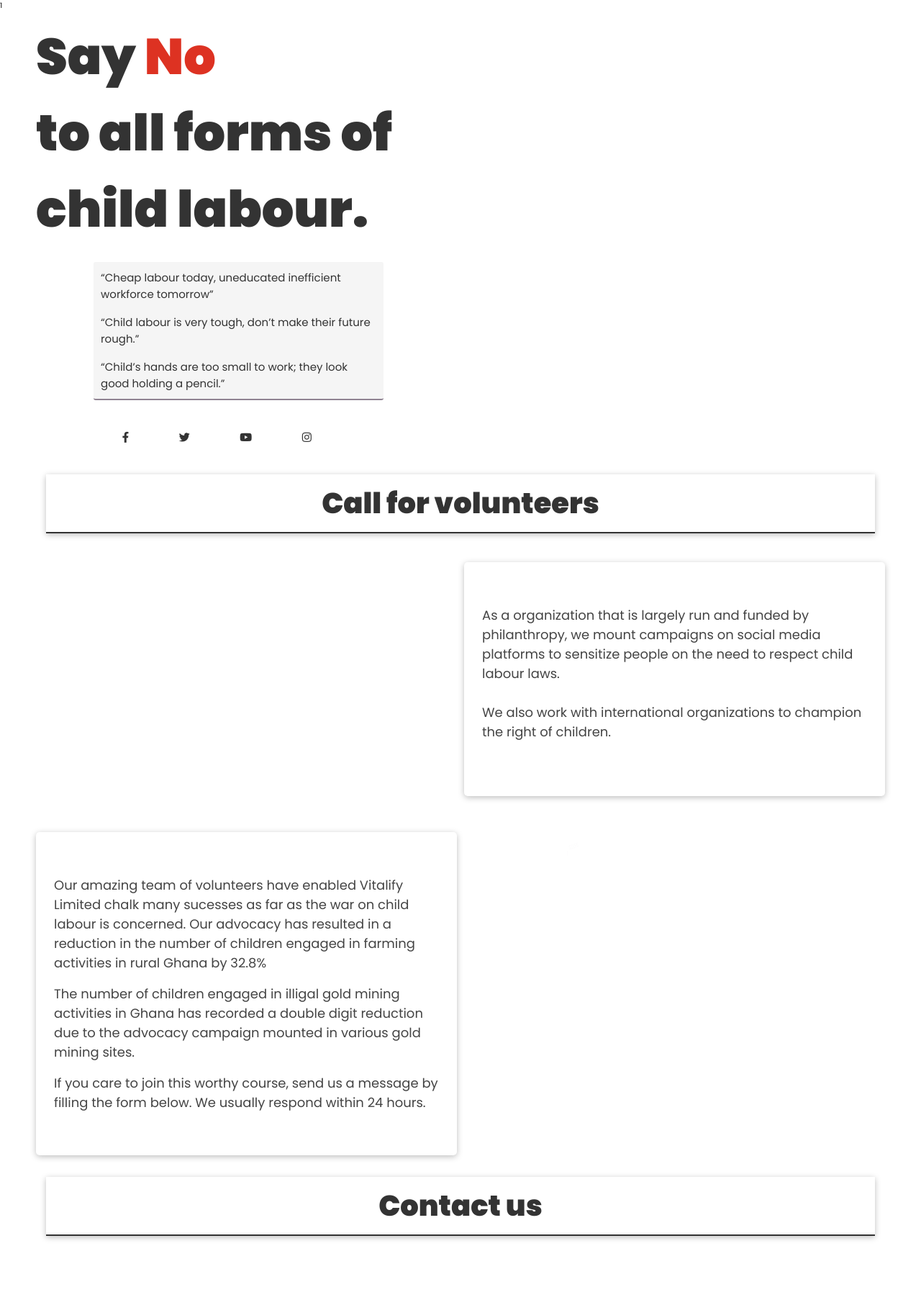
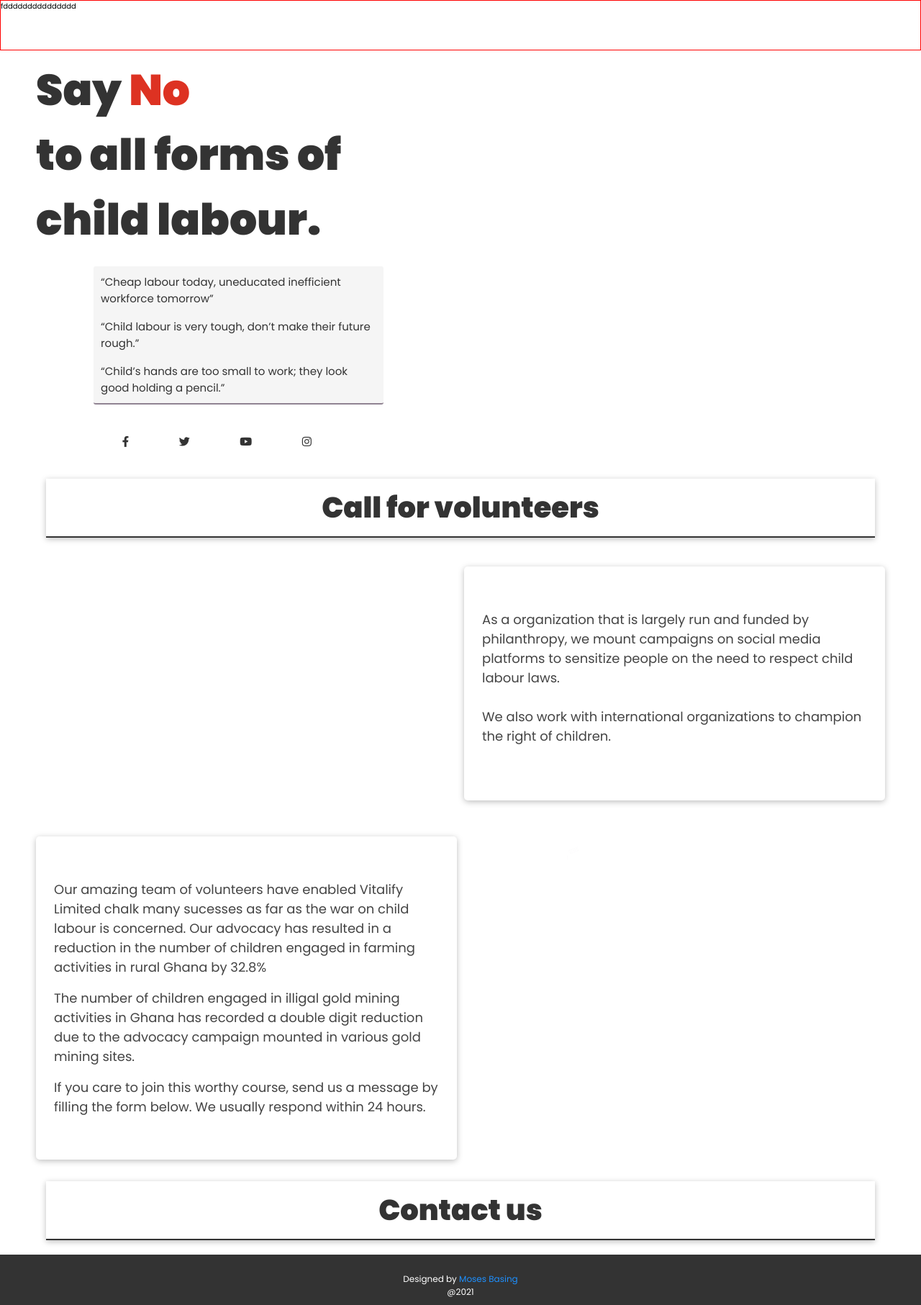
Before and after one commit to mbasing/vitalify, a plain HTML site: page index.html in a window 1280 px wide. Shown: the whole page at 72% size. Before the commit the page ends 1737 px from the top, so only its background shows below. Drawn offline with Linux system fonts and the light colour scheme.

Commit message:
Build footer

```diff
--- a/index.html
+++ b/index.html
@@ -21,7 +21,7 @@
   </head>
   <body>
     <div class="container">
-      <div class="header">1</div>
+      <div class="header">fddddddddddddddd</div>
       <div class="main">
         <div id="main__text">
           <h1>
@@ -94,11 +94,33 @@
       <div class="aside_3 section">
         <h2 class="section__services">Contact us</h2>
       </div>
-      <div class="seven">
-        <form action=""></form>
+      <div class="contact-us">
+        <!-- <form id="contact" action="" method="post">
+              <fieldset>
+                <input placeholder="Name" type="text" tabindex="1" required autofocus>
+              </fieldset>
+              <fieldset>
+                <input placeholder="Email Address" type="email" tabindex="2" required>
+              </fieldset>
+              <fieldset>
+                <input placeholder="Phone Number" type="tel" tabindex="3" required>
+              </fieldset>
+              <fieldset>
+                <textarea placeholder="Kindly enter your message here" tabindex="5" required></textarea>
+              </fieldset>
+              <fieldset>
+                <button name="submit" type="submit" id="contact-submit" data-submit="...Sending">Submit</button>
+              </fieldset>
+            </form> -->
       </div>
       <div class="footer">
-        <footer></footer>
+        <p>
+          Designed by
+          <a href="https://github.com/mbasing" target="_blank"
+            ><span>Moses Basing</span></a
+          >
+        </p>
+        <p>@2021</p>
       </div>
     </div>
     <script src="script.js"></script>
--- a/style.css
+++ b/style.css
@@ -9,6 +9,14 @@
 html {
   font-size: 62.5%;
   font-family: "Poppins", sans-serif;
+}
+
+a {
+  text-decoration: none;
+}
+.header {
+  border: 1px solid red;
+  height: 7rem;
 }
 
 .main {
@@ -27,7 +35,7 @@ html {
 }
 
 #main__text h1 {
-  font-size: 7rem;
+  font-size: 6rem;
   color: #333;
 }
 
@@ -122,3 +130,26 @@ html {
   font-size: 1.8rem;
   color: #444;
 }
+
+form {
+  width: 25rem;
+}
+
+/* .contact-us {
+  text-align: center;
+  border: 1px solid red;
+  margin: 2rem auto;
+} */
+
+.footer {
+  height: 7rem;
+  text-align: center;
+  padding-top: 2.5rem;
+  font-size: 1.2rem;
+  color: white;
+  background-color: #333;
+}
+
+.footer span {
+  color: dodgerblue;
+}
```
